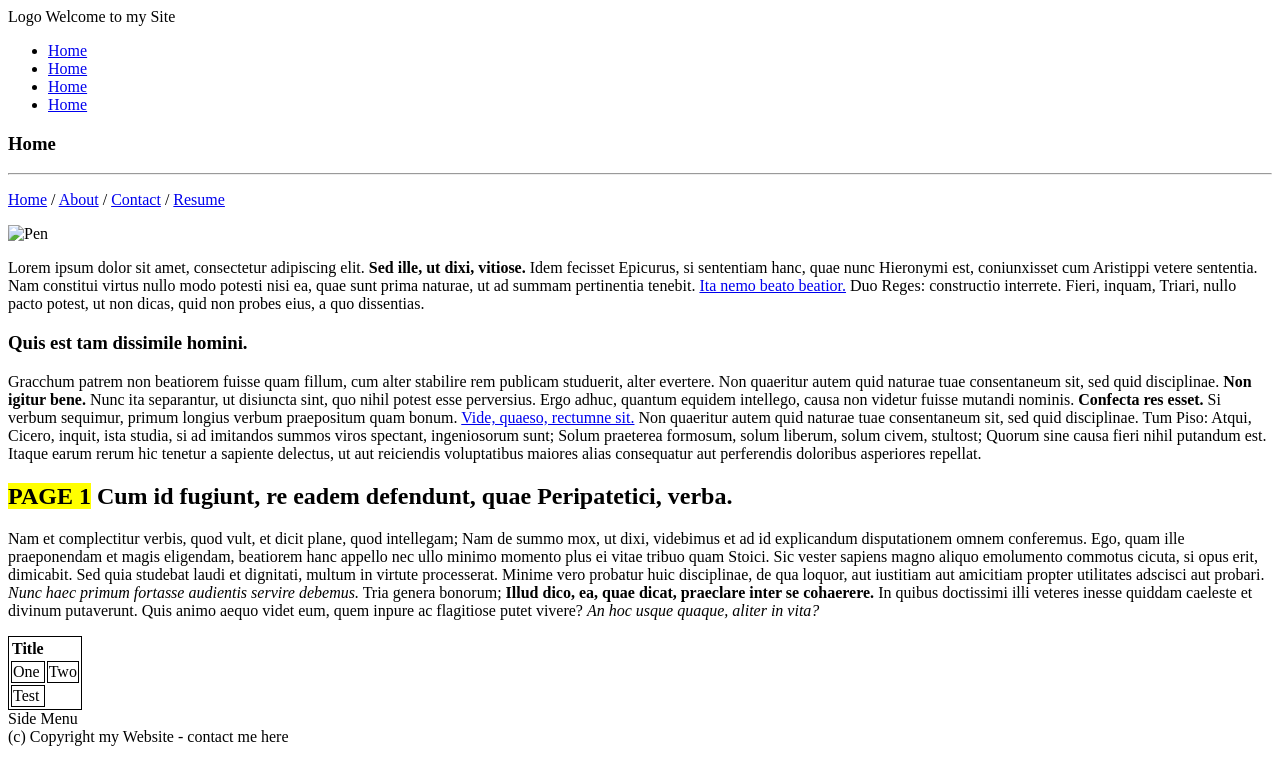
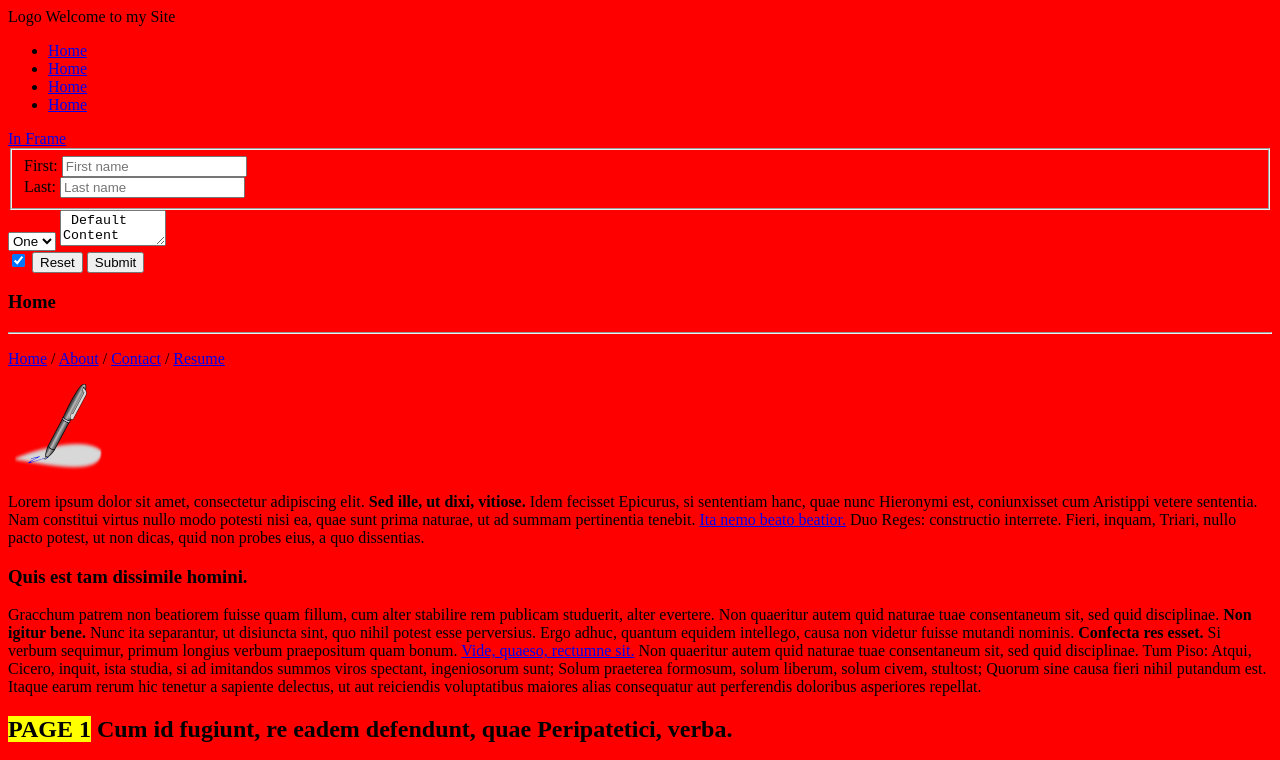
Before and after one commit to HannaLarsson/webpage, a plain HTML site: page index.html in a window 1280 px wide. Shown: the top 760 px of the page. Drawn offline with Linux system fonts and the light colour scheme.

Commit message:
added some files, added some forms

```diff
--- a/index.html
+++ b/index.html
@@ -1,7 +1,16 @@
 <!DOCTYPE html>
-<html>
+<html lang="en">
 
 <head>
+  <meta charset="utf-8">
+  <meta name="author" content="Hanna Larsson">
+  <meta name="description" content="Web development practice page">
+  <meta name="viewport" content="width=device-width">
+  <meta name="robots" content="index, nofollow">
+  <link rel="icon shortcut" href="img/favicon.ico">
+  <link href="style.css" rel="stylesheet">
+  <script src="script.js"></script>
+
   <title>Home</title>
   <style>
     table,
@@ -29,7 +38,33 @@
       </ul>
     </nav>
   </header>
+
   <section>
+    <a href="about.html" target="myFrame">In Frame</a>
+    <!--<iframe name="myFrame" src="http://www.discoveryvip.com" title="Course Site" style="width:400px; height:200px; border:1px"></iframe>-->
+    <form method="get" enctype="text/plain" target="_blank">
+      <fieldset>
+      <div>
+        <label for="first">First: </label>
+        <input type="text" name="first" id="first" placeholder="First name" required>
+      </div>
+      <div>
+        <label for="last">Last: </label>
+        <input type="text" name="last" id="last" placeholder="Last name">
+      </div></fieldset>
+      <div>
+        <select name="sel">
+          <option value="one">One</option>
+          <option value="two">Two</option>
+        </select>
+
+        <textarea name="message" style=width:100px> Default Content</textarea>
+
+      </div>
+      <input type="checkbox" checked name=check>
+      <button type="reset">Reset</button>
+      <input type="submit">
+    </form>
     <article>
       <h1>Home</h1>
       <hr>
--- /dev/null
+++ b/script.js
@@ -0,0 +1 @@
+alert('hello');
--- /dev/null
+++ b/style.css
@@ -0,0 +1,3 @@
+body {
+    background-color: red;
+}
```
Also changed, not shown: resume.html (+3 -1 lines), img/favicon.ico (added), pen.png (added), 1 other file.
